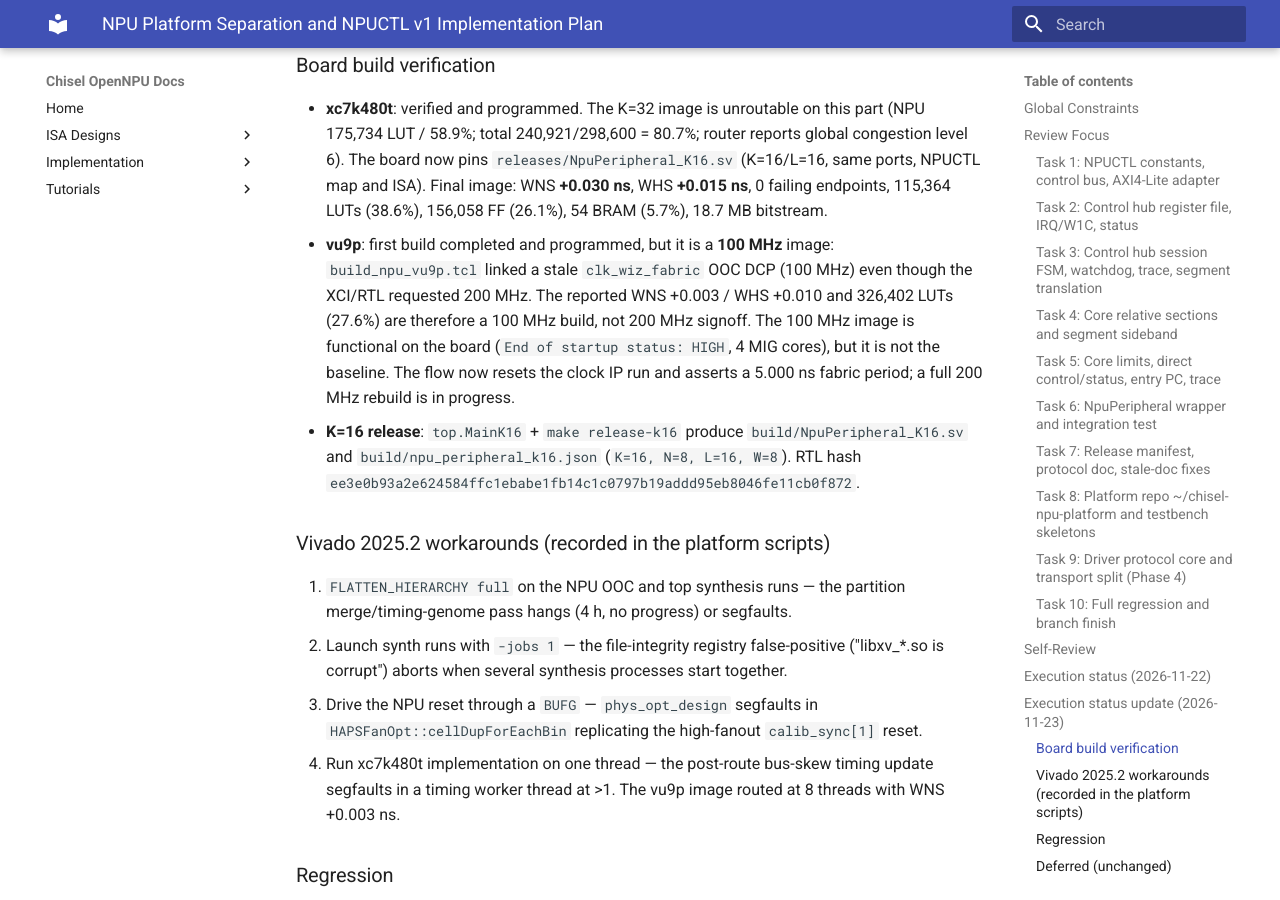
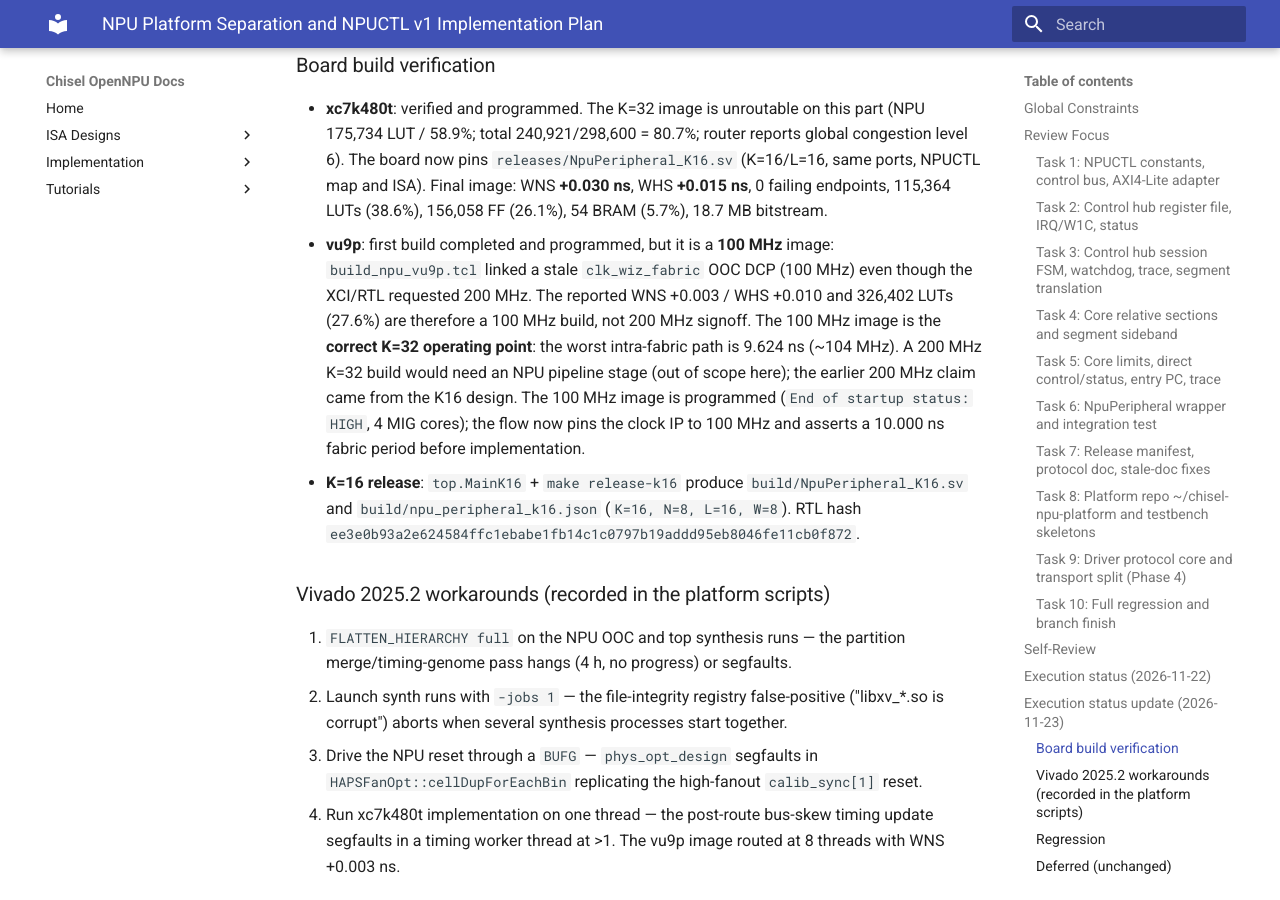
Before and after one commit to mpskex/chisel-npu, an MkDocs documentation site: the page built from docs/superpowers/plans/2026-11-22-npu-platform-separation.md, in a window 1280 px wide and 900 px high, scrolled down 11091 px. Built offline with MkDocs 1.6.1 and Material for MkDocs 9.7.7, drawn with Linux system fonts in a browser that asks for light colours.

Commit message:
docs(plan): record K=32 vu9p 100 MHz operating point

```diff
--- a/docs/superpowers/plans/2026-11-22-npu-platform-separation.md
+++ b/docs/superpowers/plans/2026-11-22-npu-platform-separation.md
@@ -441,10 +441,12 @@ cd ~/chisel-npu-platform && git init && git add . && git commit -m "chore: boots
   image: `build_npu_vu9p.tcl` linked a stale `clk_wiz_fabric` OOC DCP (100 MHz)
   even though the XCI/RTL requested 200 MHz. The reported WNS +0.003 / WHS
   +0.010 and 326,402 LUTs (27.6%) are therefore a 100 MHz build, not 200 MHz
-  signoff. The 100 MHz image is functional on the board (`End of startup
-  status: HIGH`, 4 MIG cores), but it is not the baseline. The flow now resets
-  the clock IP run and asserts a 5.000 ns fabric period; a full 200 MHz
-  rebuild is in progress.
+  signoff. The 100 MHz image is the **correct K=32 operating
+  point**: the worst intra-fabric path is 9.624 ns (~104 MHz). A 200 MHz K=32
+  build would need an NPU pipeline stage (out of scope here); the earlier
+  200 MHz claim came from the K16 design. The 100 MHz image is programmed
+  (`End of startup status: HIGH`, 4 MIG cores); the flow now pins the clock IP
+  to 100 MHz and asserts a 10.000 ns fabric period before implementation.
 - **K=16 release**: `top.MainK16` + `make release-k16` produce
   `build/NpuPeripheral_K16.sv` and `build/npu_peripheral_k16.json`
   (`K=16, N=8, L=16, W=8`). RTL hash
```
